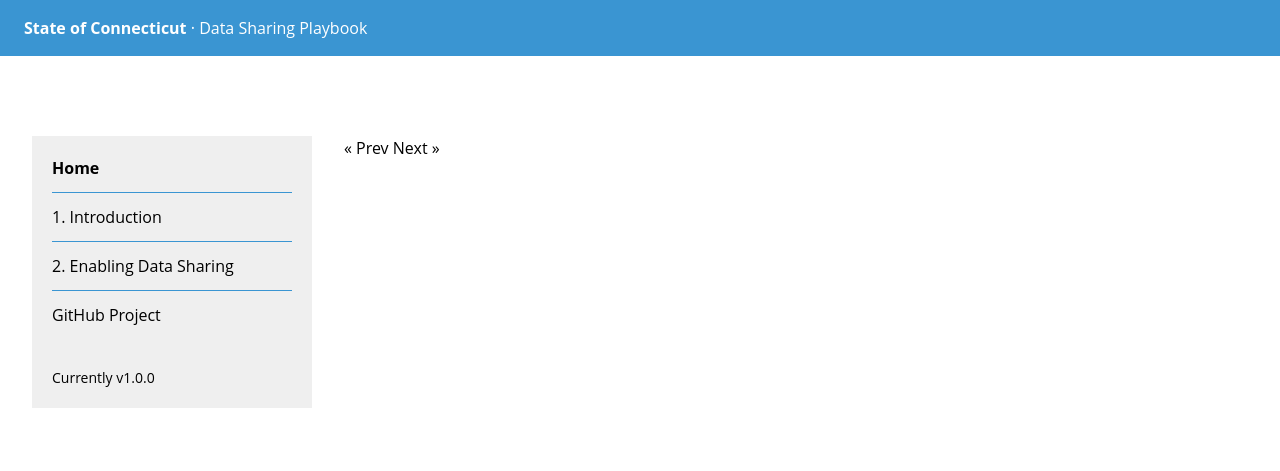
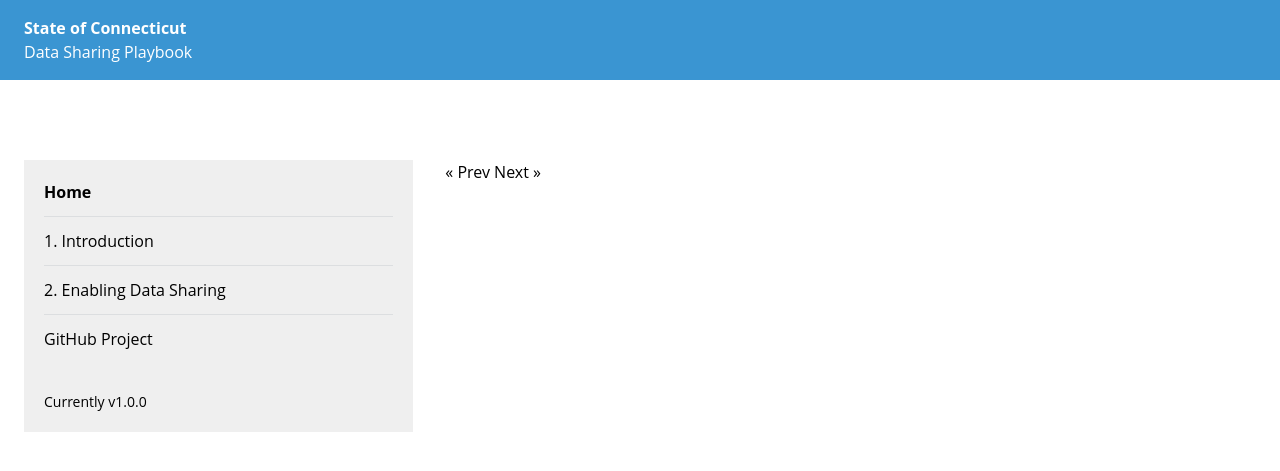
Before and after one commit to CTOpenData/data-sharing-playbook, a Jekyll site: the page built from index.md, in a window 1280 px wide. Shown: the top 471 px of the page. Built offline with Jekyll 4.4.1, drawn with Linux system fonts in a browser that asks for light colours.

Commit message:
More cleanup

```diff
--- a/_includes/sidebar.html
+++ b/_includes/sidebar.html
@@ -1,7 +1,6 @@
-<!-- Toggleable sidebar -->
 <div class="ct-p-5 ct-bg-grey-light" id="sidebar">
   <nav>
-    <a class="ct-block ct-pb-3 ct-mb-3 ct-border-primary-normal ct-border-b {% if page.title == "Home" %} ct-font-bold{% endif %}" href="{{ site.baseurl }}/">Home</a>
+    <a class="ct-block ct-pb-3 ct-mb-3 ct-border-grey-border ct-border-b {% if page.title == "Home" %} ct-font-bold{% endif %}" href="{{ site.baseurl }}/">Home</a>
 
     {% comment %}
       The code below dynamically generates a sidebar nav of pages with
@@ -13,7 +12,7 @@
     {% for node in pages_list %}
       {% if node.title != null %}
         {% if node.layout == "page" %}
-          <li><a class="ct-block ct-pb-3 ct-mb-3 ct-border-primary-normal ct-border-b {% if page.url == node.url %} ct-font-bold{% endif %}" href="{{ site.baseurl }}{{ node.url }}">{{ forloop.index }}. {{ node.title }}</a></li>
+          <li><a class="ct-block ct-pb-3 ct-mb-3 ct-border-grey-border ct-border-b {% if page.url == node.url %} ct-font-bold{% endif %}" href="{{ site.baseurl }}{{ node.url }}">{{ forloop.index }}. {{ node.title }}</a></li>
         {% endif %}
       {% endif %}
     {% endfor %}
--- a/_layouts/default.html
+++ b/_layouts/default.html
@@ -7,14 +7,14 @@
 
     <header class="ct-bg-primary-normal ct-py-4">
       <div class="ct-flex ct-flex-col md:ct-flex-row md:ct-items-center ct-px-6">
-        <div class="md:ct-w-1/2 ct-mb-4 md:ct-mb-0 ct-text-white"><strong>{{ site.title }}</strong> &middot; {{ site.tagline }} </div>
+        <div class="md:ct-w-1/2 ct-text-white"><strong>{{ site.title }}</strong><Br/>{{ site.tagline }} </div>
       </div>
     </header>
 
-    <div class="ct-max-w-7xl ct-container ct-flex-wrap ct-mx-auto ct-py-8 md:ct-py-20">
-      <div class="ct-flex ct---mx-4">
-        <div class="sm:ct-w-1/3 md:ct-w-1/4 ct-px-4">{% include sidebar.html %}</div>
-        <div class="sm:ct-w-2/3 md:ct-w-3/4 ct-px-4">{{ content }}</div>
+    <div class="ct-max-w-7xl ct-container ct-mx-auto ct-py-8 md:ct-py-20">
+      <div class="ct-flex ct-flex-wrap ct--mx-2">
+        <div class="ct-w-full sm:ct-w-1/3 ct-px-4 ct-mb-10 sm:ct-mb-0">{% include sidebar.html %}</div>
+        <div class="ct-w-full sm:ct-w-2/3 ct-px-4">{{ content }}</div>
       </div>
     </div>
 
--- a/_layouts/page.html
+++ b/_layouts/page.html
@@ -2,7 +2,7 @@
 layout: default
 ---
 
-<h1 class="ct-text-3xl md:ct-text-4xl ct-font-bold ct-text-primary-dark">{{ page.title }}</h1>
-<div class="ct-text-xl ct-prose">
+<h1 class="ct-text-3xl md:ct-text-4xl ct-font-bold ct-text-primary-dark ct-mb-4">{{ page.title }}</h1>
+<div class="ct-text-l sm:ct-text-xl ct-prose">
   {{ content }}
 </div>
```
Also changed, not shown: assets/css/lanyon.css.
